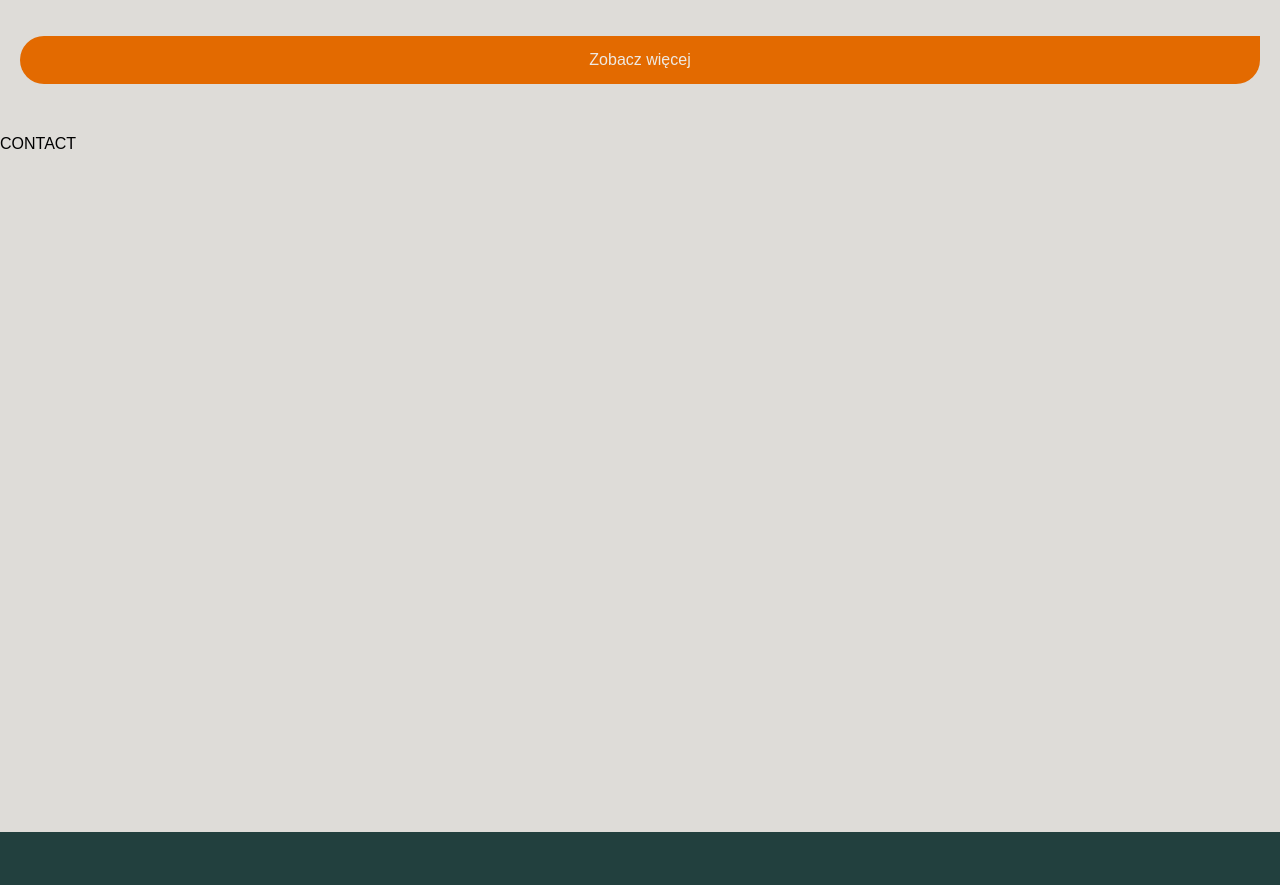
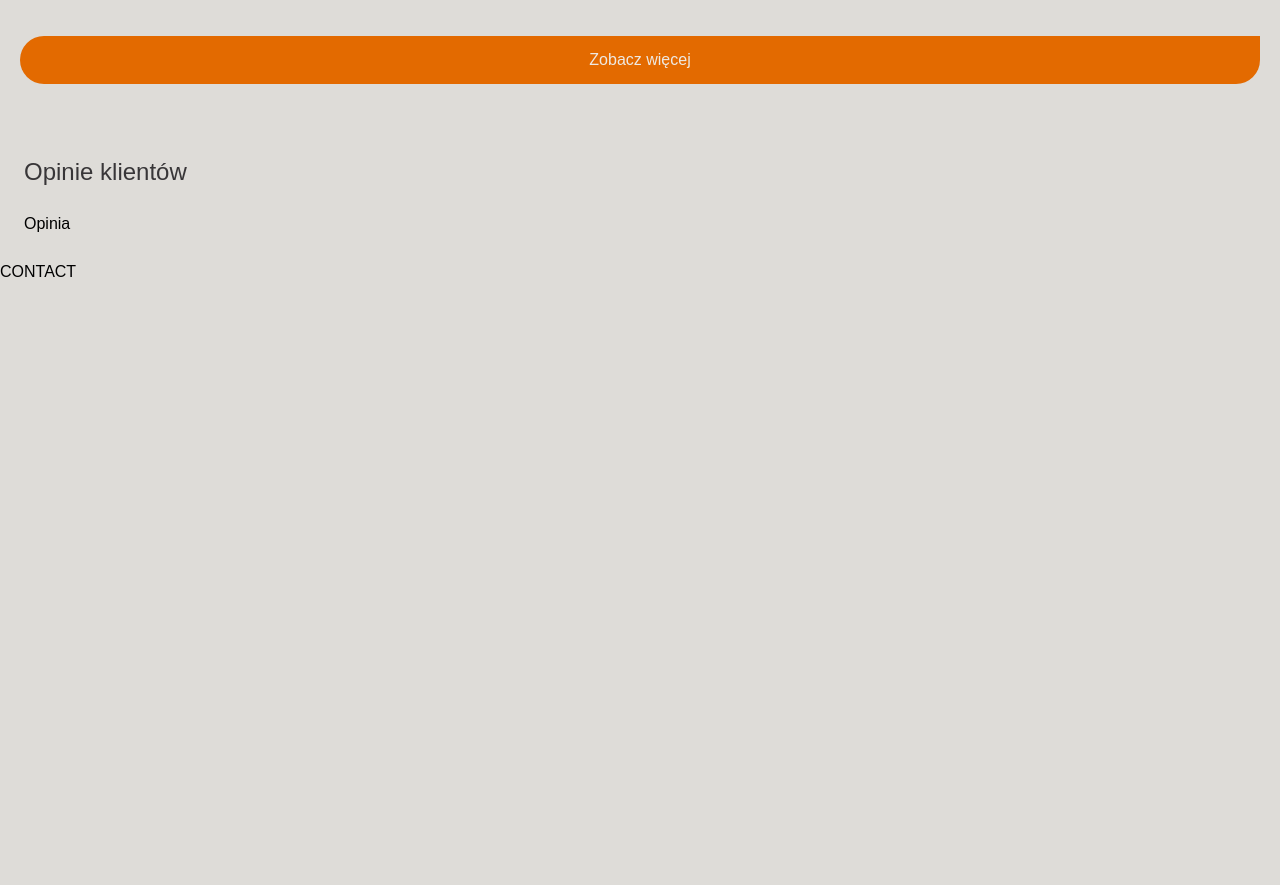
Before and after one commit to MarioLuigie/Odlew, a Next.js app: page / in a window 1280 px wide. Shown: the part 9840-10725 px from the top of the page. Built offline with nearby package versions, Linux system fonts and the light colour scheme.

Commit message:
Update: Modify Title and TextContent

```diff
--- a/src/app/(root)/o-nas/page.tsx
+++ b/src/app/(root)/o-nas/page.tsx
@@ -3,6 +3,7 @@ export default function Page() {
   return (
     <div className="text-white">
       O nas
+      {/* WORKING PROCESS - HOW DO WE WORK? */}
     </div>
   )
 }
--- a/src/components/layout/menu/MenuSheet.tsx
+++ b/src/components/layout/menu/MenuSheet.tsx
@@ -36,7 +36,7 @@ export default function MenuSheet() {
 			<div className="h-[100px] bg-menuTopBg"></div>
 			<div className="h-full flex flex-col overflow-y-scroll hide-scrollbar">
 				{/* TOP */}
-				<div className="h-1/2 min-h-[300px] p-6 flex flex-col justify-start bg-menuTopBg">
+				<div className="h-1/2 p-6 pt-0 flex flex-col justify-start bg-menuTopBg">
 					<Navbar handleClose={handleCloseSheet} capitalize='entire'/>
 				</div>
 				{/* BOTTOM */}
--- a/src/components/layout/menu/Navbar.tsx
+++ b/src/components/layout/menu/Navbar.tsx
@@ -34,7 +34,7 @@ export default function Navbar({
 						>
 							<p
 								className={cn(
-									`text-textLight w-full text-[26px]`,
+									`text-textLight w-full text-[24px]`,
 									textPosition[position],
 								)}
 							>
--- a/src/components/pages/HomePage.tsx
+++ b/src/components/pages/HomePage.tsx
@@ -2,16 +2,13 @@
 // modules
 import Image from 'next/image'
 // lib
-import {
-	AboutImages,
-	OfferImages,
-	ProductImages,
-} from '@/lib/constants/images'
+import { AboutImages, OfferImages, ProductImages } from '@/lib/constants/images'
 //components
 import CompanyName from '@/components/content/CompanyName'
 import CustomButton from '@/components/shared/CustomButton'
 import TextContent from '@/components/pages/TextContent'
 import Title from '@/components/pages/Title'
+import Opinion from '@/components/pages/Opinion'
 
 export default function HomePage() {
 	return (
@@ -151,6 +148,16 @@ export default function HomePage() {
 						Zobacz więcej
 					</CustomButton>
 				</div>
+
+				{/* Opinions */}
+				<div className='p-6'>
+					<Title className='p-0'>
+						<p>Opinie klientów</p>
+					</Title>
+					<div>
+						<Opinion />
+					</div>
+				</div>
 			</section>
 
 			{/* CONTACT */}
--- /dev/null
+++ b/src/components/pages/Opinion.tsx
@@ -0,0 +1,8 @@
+export default function Opinion() {
+
+  return (
+    <div>
+      Opinia
+    </div>
+  )
+}
--- a/src/components/pages/TextContent.tsx
+++ b/src/components/pages/TextContent.tsx
@@ -1,5 +1,15 @@
-export default function TextContent({ children }: {children: React.ReactNode}) {
+import { cn } from '@/lib/utils'
+
+export default function TextContent({
+	children,
+  className,
+}: {
+	children: React.ReactNode
+  className?: string
+}) {
 	return (
-		<div className="text-justify mb-8 px-5 text-textDark">{children}</div>
+		<div className={cn('text-justify mb-8 px-5 text-textDark', className)}>
+			{children}
+		</div>
 	)
 }
--- a/src/components/pages/Title.tsx
+++ b/src/components/pages/Title.tsx
@@ -1,5 +1,20 @@
-export default function Title({ children }: {children: React.ReactNode}) {
+import { cn } from '@/lib/utils'
+
+export default function Title({
+	children,
+	className,
+}: {
+	children: React.ReactNode
+	className?: string
+}) {
 	return (
-		<div className="mb-6 px-5 pt-5 flex flex-col text-2xl text-textDark">{children}</div>
+		<div
+			className={cn(
+				'mb-6 px-5 pt-5 flex flex-col text-2xl text-textDark',
+				className
+			)}
+		>
+			{children}
+		</div>
 	)
 }
--- a/src/lib/constants/texts.ts
+++ b/src/lib/constants/texts.ts
@@ -16,6 +16,7 @@ export const Menu = {
   ABOUT: 'o nas',
   OFFER: 'oferta',
   REALIZATIONS: 'realizacje',
+  HOW_WORK: 'jak pracujemy',
   CONTACT: 'kontakt',
   POLICY: 'polityka prywatności',
 }
```
